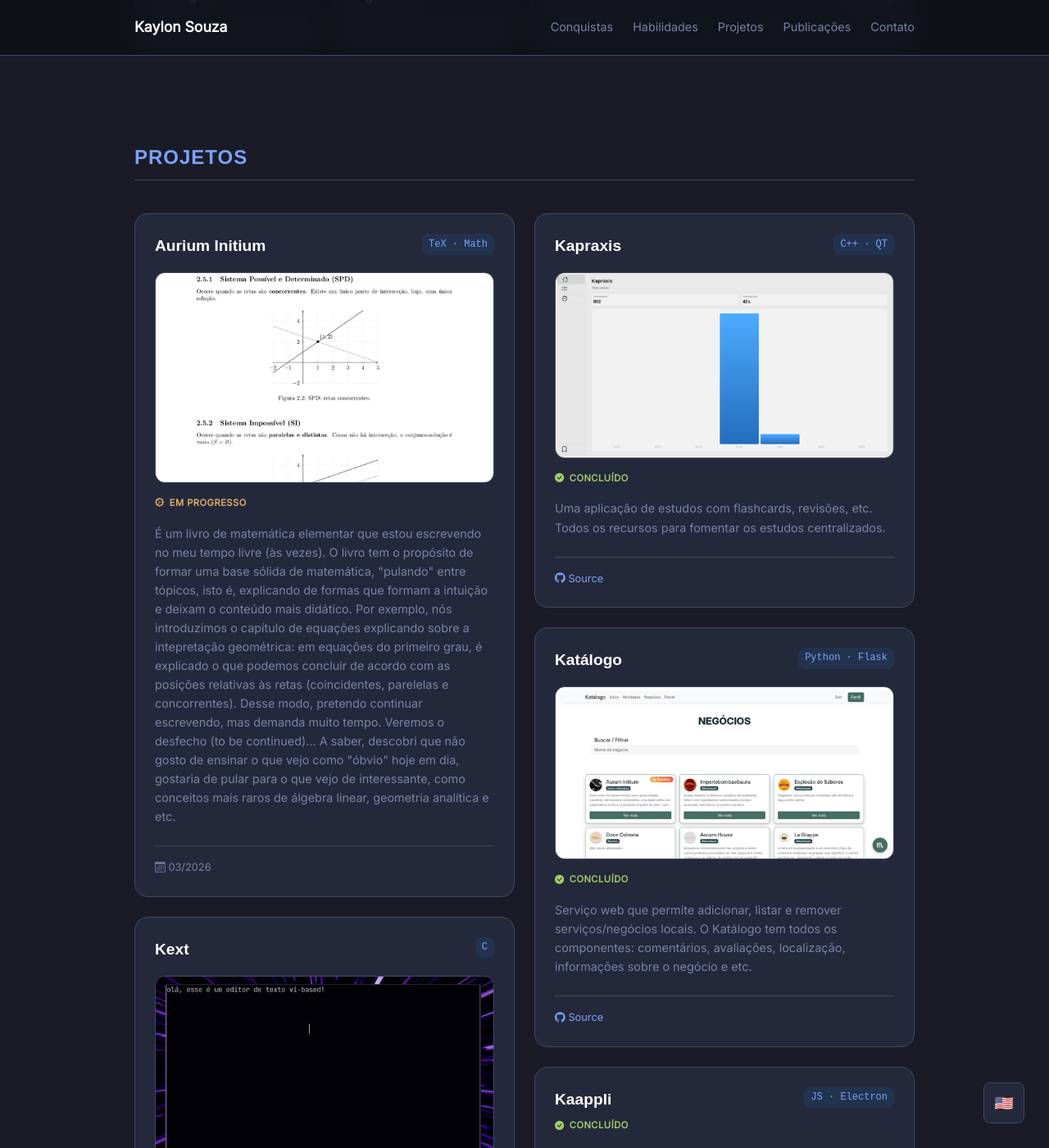
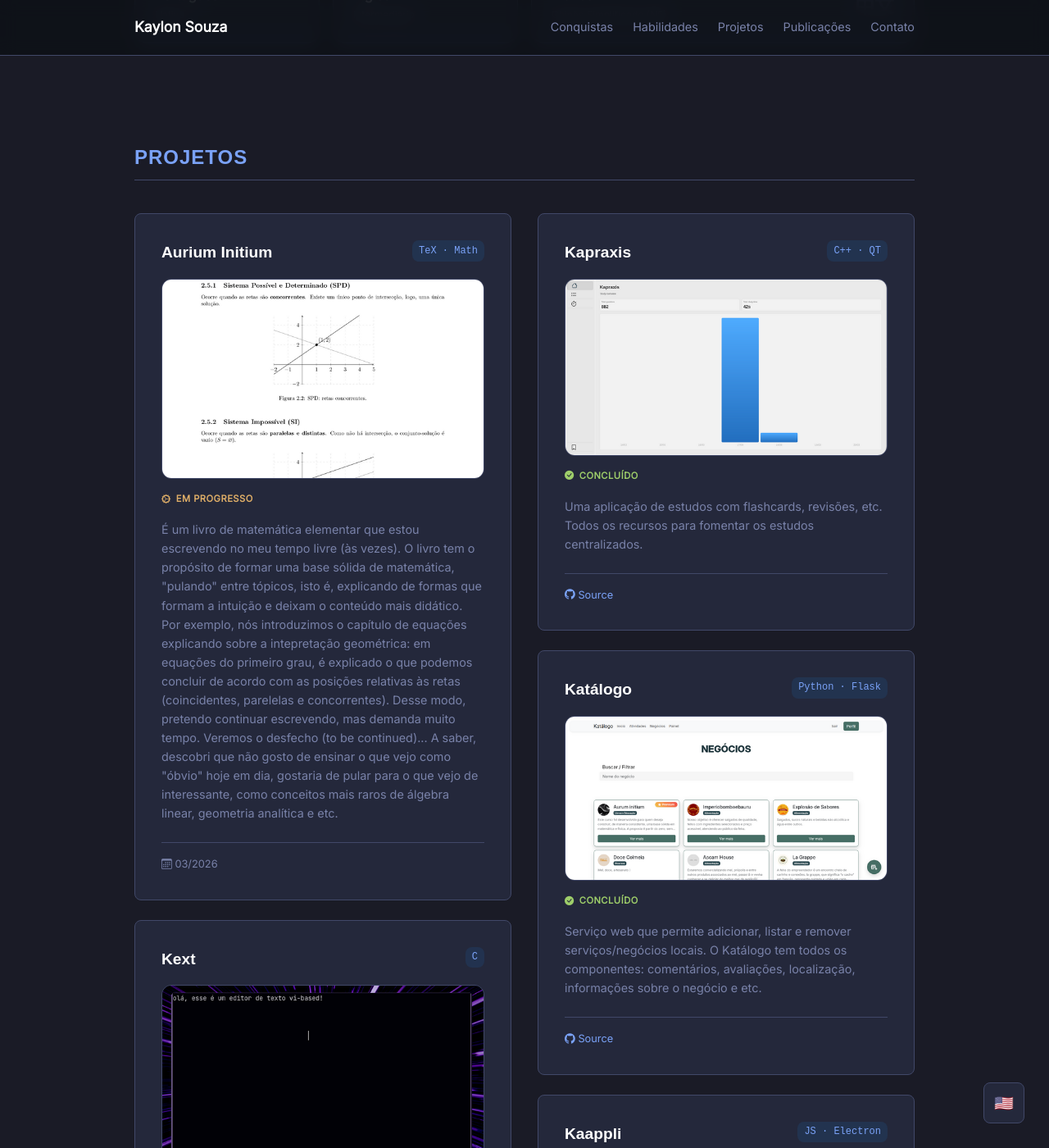
Before and after one commit to kaaylooon/kaaylooon.github.io, a Jekyll site: the page built from index.html, in a window 1280 px wide and 1400 px high, scrolled down 1405 px. Shown: the whole window at 82% size. Built offline with Jekyll 4.4.1, drawn with Linux system fonts in a browser that asks for light colours.

Commit message:
redesign

```diff
--- a/index.html
+++ b/index.html
@@ -182,16 +182,16 @@ permalink: /
       /* Projetos - Estilo Acadêmico */
       .project-list {
       column-count: 2;
-      column-gap: 1.5rem;
+      column-gap: 2rem;
       width: 100%;
-      gap: 1.5rem;
+      gap: 2rem;
       margin: 1.5rem 0;
       }
       .project-card {
       background: var(--bg-card);
       border: 1px solid var(--border-color);
-      border-radius: 16px;
-      padding: 1.5rem;
+      border-radius: 8px;
+      padding: 2rem;
       margin-bottom: 1.5rem;
       display: inline-block;
       width: 100%;
```
